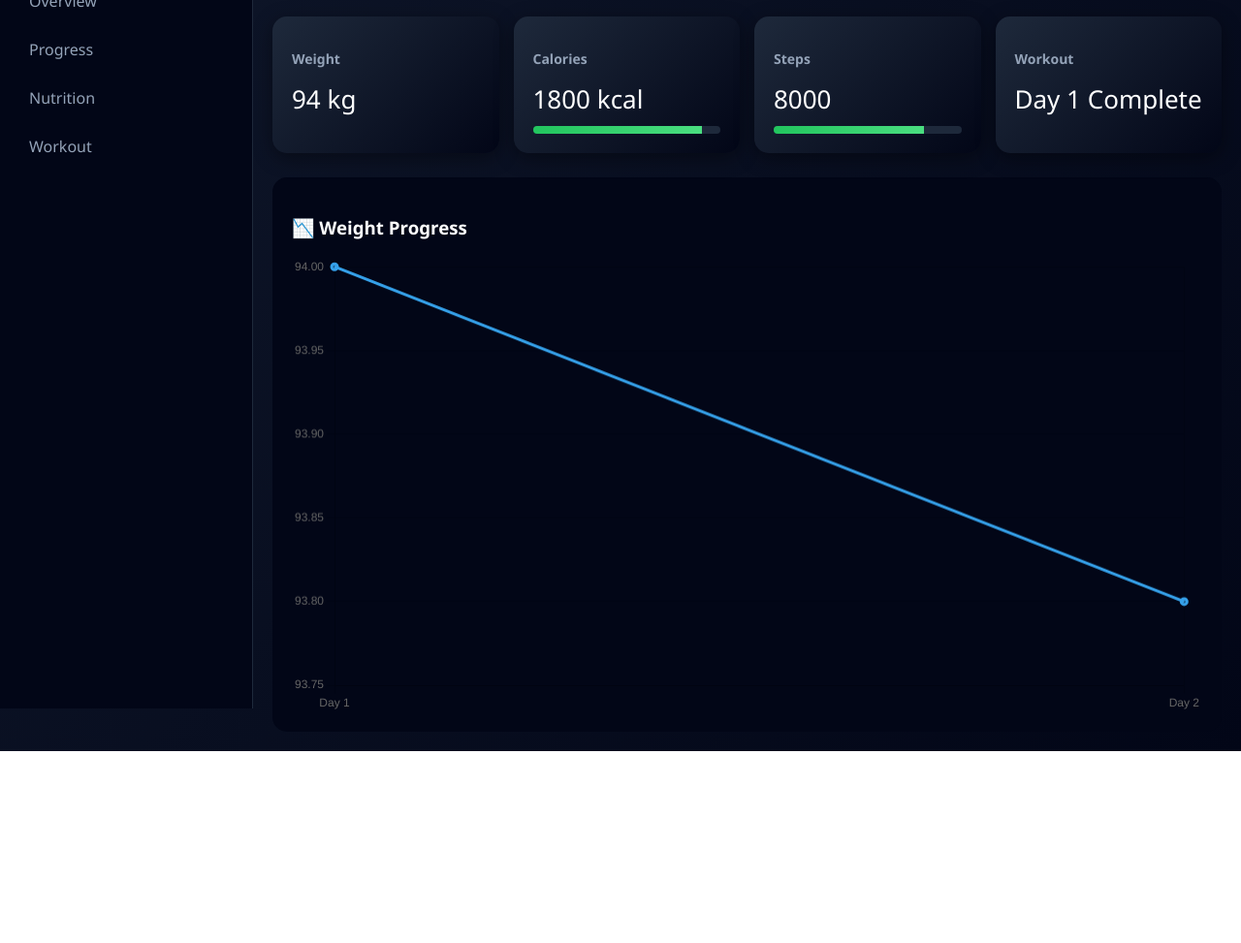
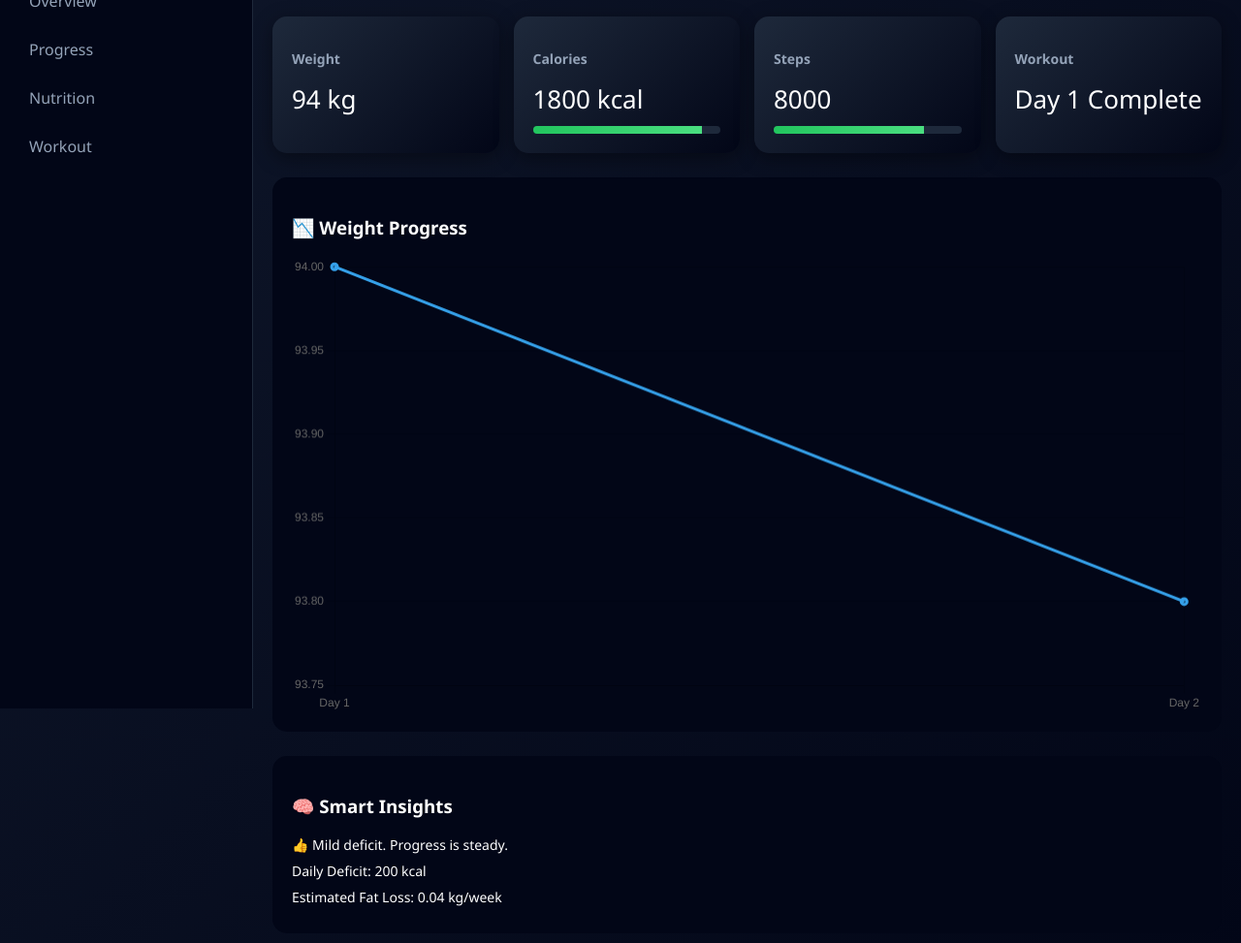
Before and after one commit to ivzir72/health-dashboard, a plain HTML site: page index.html in a window 1280 px wide. Shown: the part 109-1082 px from the top of the page at 97% size. Before the commit the page ends 884 px from the top, so only its background shows below. Drawn offline with nearby package versions, Linux system fonts and the light colour scheme.

Commit message:
Update index.html

```diff
--- a/index.html
+++ b/index.html
@@ -100,6 +100,12 @@ body {
   padding: 20px;
   border-radius: 15px;
 }
+
+/* Insights */
+.insights p {
+  margin: 8px 0;
+  font-size: 14px;
+}
 </style>
 </head>
 
@@ -157,6 +163,13 @@ body {
   <canvas id="weightChart"></canvas>
 </div>
 
+<div class="chart-box insights">
+  <h3>🧠 Smart Insights</h3>
+  <p id="insight"></p>
+  <p id="deficit"></p>
+  <p id="fatloss"></p>
+</div>
+
 </div>
 
 <script>
@@ -164,18 +177,19 @@ body {
 document.getElementById("date").innerText = new Date().toDateString();
 
 // Fetch data
-fetch('data.json')
+fetch('https://ivzir72.github.io/health-dashboard/data.json')
 .then(res => res.json())
 .then(data => {
 
+  // Basic data
   document.getElementById("weight").innerText = data.latest.weight + " kg";
   document.getElementById("calories").innerText = data.latest.calories + " kcal";
   document.getElementById("steps").innerText = data.latest.steps;
   document.getElementById("workout").innerText = data.latest.workout;
 
   // Progress bars
-  document.getElementById("calorieBar").style.width = (data.latest.calories / 2000 * 100) + "%";
-  document.getElementById("stepBar").style.width = (data.latest.steps / 10000 * 100) + "%";
+  document.getElementById("calorieBar").style.width = (data.latest.calories / data.profile.targetCalories * 100) + "%";
+  document.getElementById("stepBar").style.width = (data.latest.steps / data.profile.targetSteps * 100) + "%";
 
   // Chart
   new Chart(document.getElementById('weightChart'), {
@@ -193,6 +207,30 @@ fetch('data.json')
     }
   });
 
+  // 🔥 SMART ANALYTICS
+
+  let deficit = data.profile.targetCalories - data.latest.calories;
+
+  let weeklyDeficit = data.history.reduce((sum, d) => {
+    return sum + (data.profile.targetCalories - (d.calories || 0));
+  }, 0);
+
+  let fatLoss = (weeklyDeficit / 7700).toFixed(2);
+
+  let insightMsg = "";
+
+  if (deficit > 300) {
+    insightMsg = "🔥 Strong fat loss zone. Keep going!";
+  } else if (deficit > 0) {
+    insightMsg = "👍 Mild deficit. Progress is steady.";
+  } else {
+    insightMsg = "⚠️ Calorie surplus. Adjust diet.";
+  }
+
+  document.getElementById("deficit").innerText = "Daily Deficit: " + deficit + " kcal";
+  document.getElementById("fatloss").innerText = "Estimated Fat Loss: " + fatLoss + " kg/week";
+  document.getElementById("insight").innerText = insightMsg;
+
 });
 </script>
 
```
